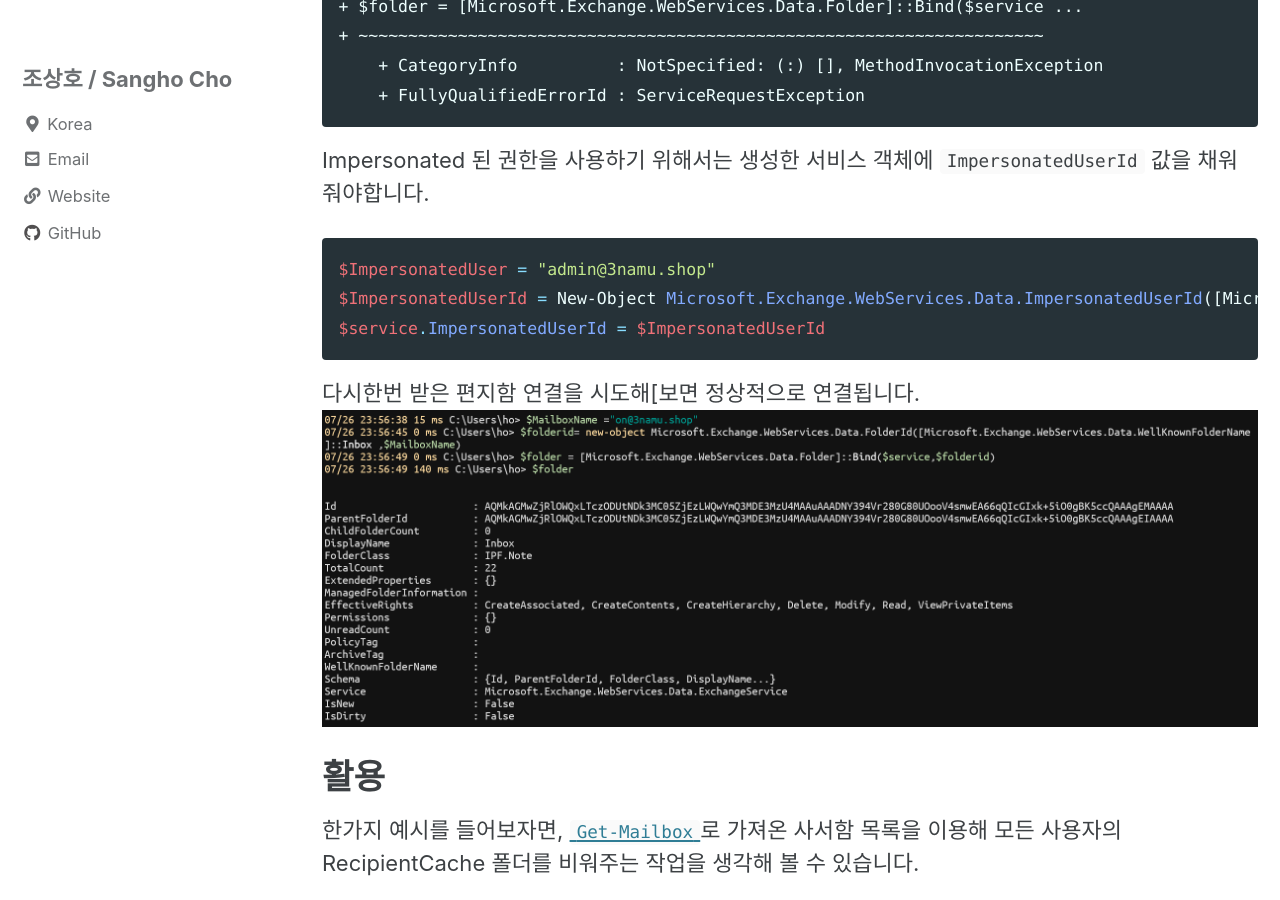
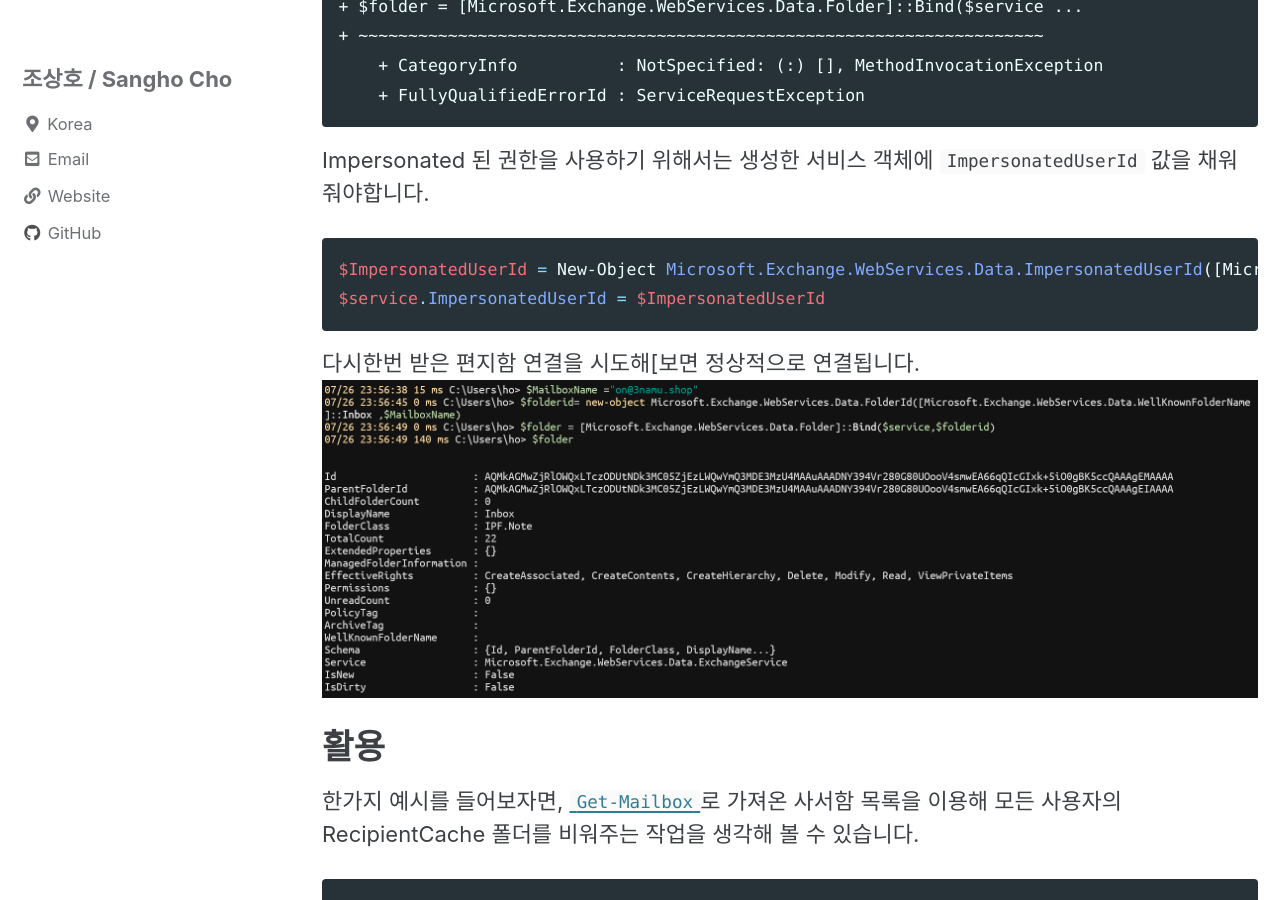
Before and after one commit to scho89/scho89.github.io, a Jekyll site: the page built from _posts/ko-kr/2022-07-26-EWS-impersonated-authentication.md, in a window 1280 px wide and 900 px high, scrolled down 4705 px. Built offline with Jekyll 4.4.1, drawn with Linux system fonts in a browser that asks for light colours; cached includes are drawn as plain includes.

Commit message:
Update 2022-07-26-EWS-impersonated-authentication.md

````diff
--- a/_posts/ko-kr/2022-07-26-EWS-impersonated-authentication.md
+++ b/_posts/ko-kr/2022-07-26-EWS-impersonated-authentication.md
@@ -109,8 +108,7 @@
 Impersonated 된 권한을 사용하기 위해서는 생성한 서비스 객체에 `ImpersonatedUserId` 값을 채워줘야합니다.
 
 ```powershell
-$ImpersonatedUser = "admin@3namu.shop"
-$ImpersonatedUserId = New-Object Microsoft.Exchange.WebServices.Data.ImpersonatedUserId([Microsoft.Exchange.WebServices.Data.ConnectingIdType]::SMTPAddress,$ImpersonatedUser)
+$ImpersonatedUserId = New-Object Microsoft.Exchange.WebServices.Data.ImpersonatedUserId([Microsoft.Exchange.WebServices.Data.ConnectingIdType]::SMTPAddress,$MailboxName)
 $service.ImpersonatedUserId = $ImpersonatedUserId
 ```
 
````
Also changed, not shown: other parts of _posts/ko-kr/2022-07-26-EWS-impersonated-authentication.md (+0 -1 lines).
